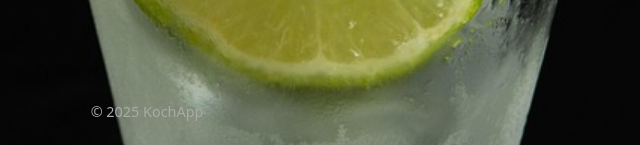
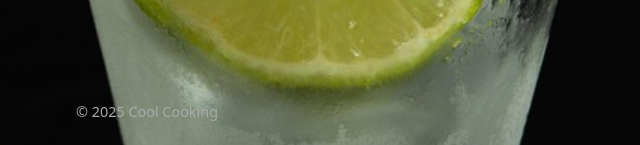
Before and after one commit to coolmusiccode/coolcooking, a plain HTML site: page index.html in a window 1280 px wide. Shown: the part 703-848 px from the top of the page, 493-1133 px from the left. Drawn offline with Linux system fonts and the light colour scheme.

Commit message:
Update index.html

```diff
--- a/index.html
+++ b/index.html
@@ -62,7 +62,7 @@
     </ul>
   </div>
 
-  <footer>© 2025 KochApp</footer>
+  <footer>© 2025 Cool Cooking</footer>
 
   <script>
     document.getElementById('recipes').addEventListener('click', e => {
```
